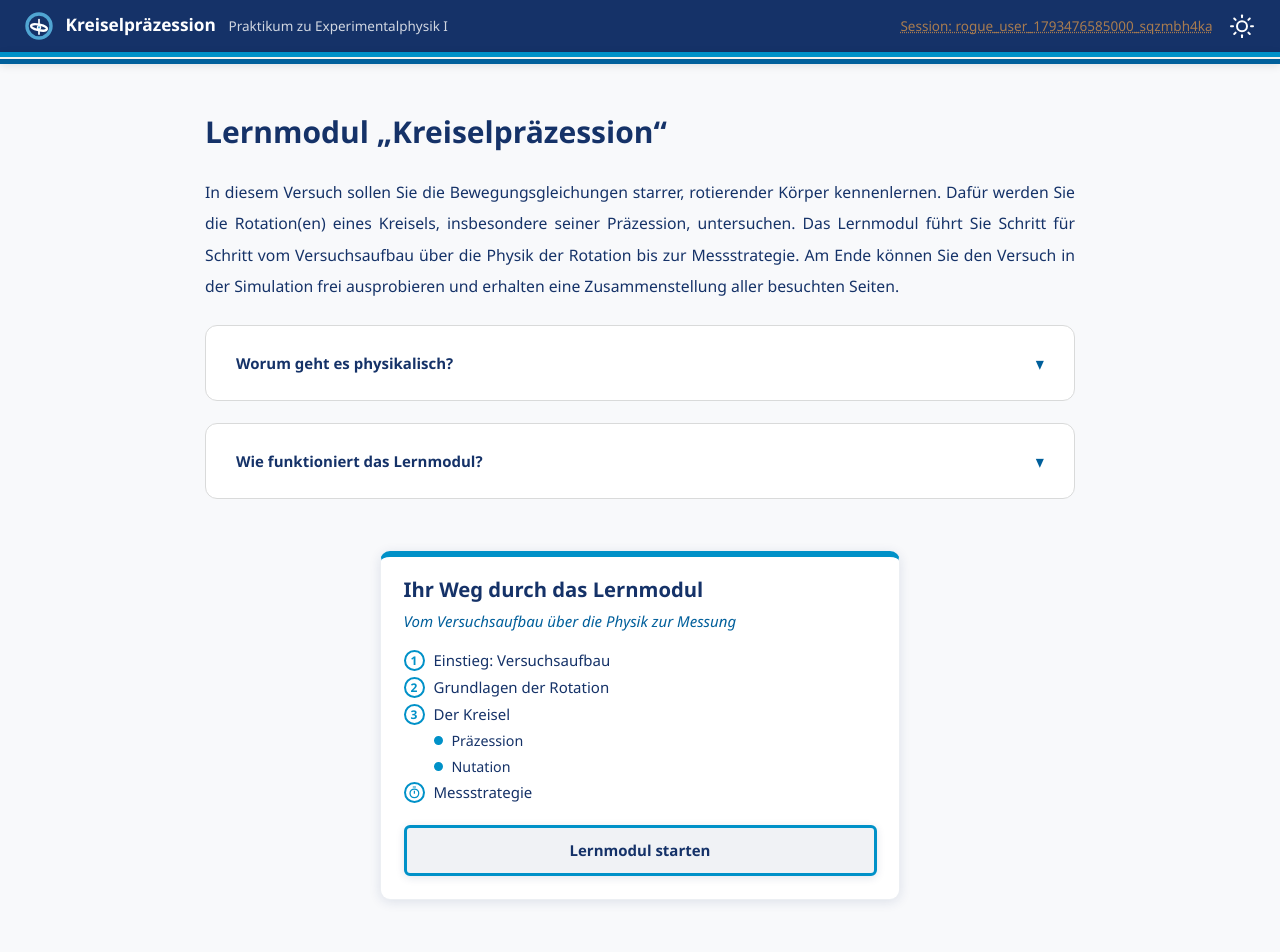
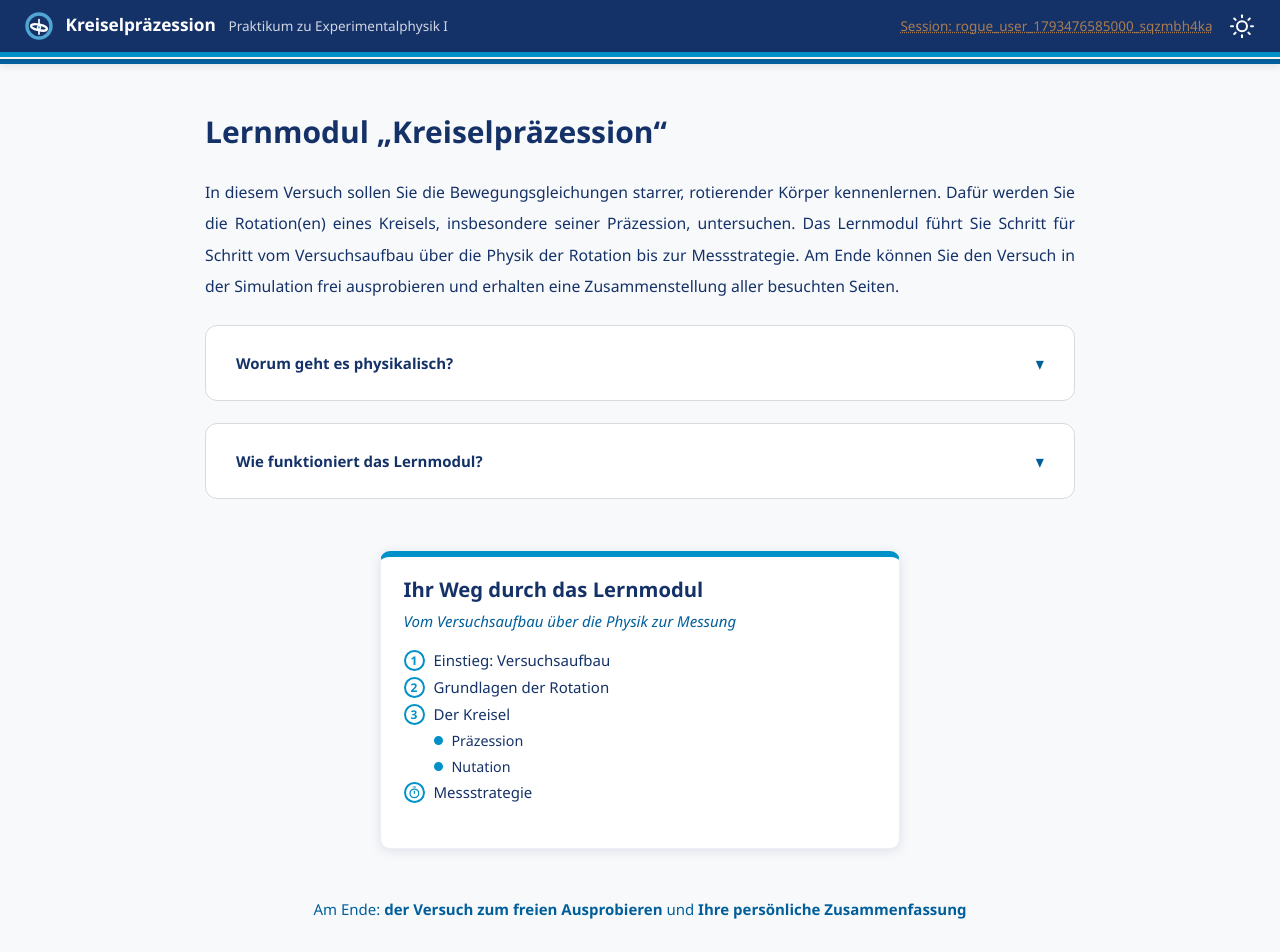
Before and after one commit to CVC97/Ilias-Precession-Module, an Angular app in the folder frontend/: page / in a window 1280 px wide. Shown: the top 952 px of the page. Built offline with nearby package versions, Linux system fonts and the light colour scheme.

Commit message:
Minor home change.

```diff
--- a/frontend/src/app/features/home/home.css
+++ b/frontend/src/app/features/home/home.css
@@ -31,7 +31,8 @@
     transition: background 0.3s ease, border-color 0.3s ease;
 }
 
-.path-card:hover {
+.path-card:hover,
+.path-card:focus-visible {
     background: var(--surface-option-hover);
     border-color: var(--path-accent);
 }
@@ -103,12 +104,25 @@
     background: var(--path-accent);
 }
 
+/* the whole card is the link (the button is commented out in home.html) */
+a.path-card {
+    color: var(--text-primary);
+    font-weight: 400;
+    text-decoration: none;
+}
+
+a.path-card:focus-visible {
+    outline: 3px solid var(--uni-blau-3);
+    outline-offset: 3px;
+}
+
+/* the button at the card's bottom (commented out, see home.html)
 .path-card-btn,
 .path-card-btn:hover {
     margin-top: auto;
     width: 100%;
     border: 3px solid var(--path-accent);
-}
+} */
 
 /* ── Goal ────────────────────────────────────────────────────────────────── */
 .home-goal {
--- a/frontend/src/app/features/home/home.html
+++ b/frontend/src/app/features/home/home.html
@@ -42,7 +42,8 @@
         </details>
 
         <div class="home-paths">
-            <section class="path-card">
+            <!-- The whole card is the link. To bring the button back: <section class="path-card…"> instead of <a …>, and uncomment the button below. -->
+            <a class="path-card" routerLink="/learning/p1-setup">
                 <div class="path-card-body">
                     <h3 class="path-card-title">Ihr Weg durch das Lernmodul</h3>
                     <p class="path-card-focus">Vom Versuchsaufbau über die Physik zur Messung</p>
@@ -60,9 +61,9 @@
                             </li>
                         }
                     </ol>
-                    <a routerLink="/learning/p1-setup" class="btn path-card-btn">Lernmodul starten</a>
+                    <!-- <a routerLink="/learning/p1-setup" class="btn path-card-btn">Lernmodul starten</a> -->
                 </div>
-            </section>
+            </a>
         </div>
 
         <p class="home-goal">
```
Also changed, not shown: 1 other file (tests, documents, lock files or other folders).
